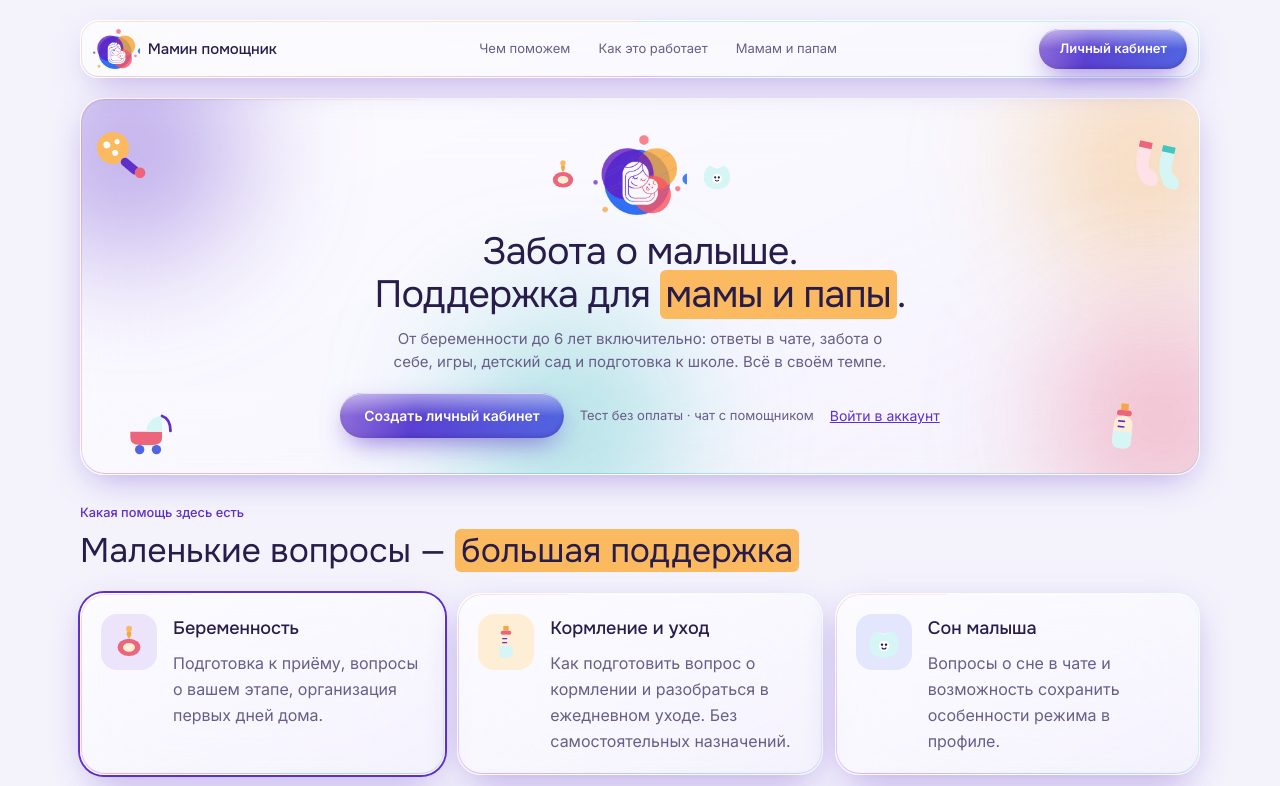
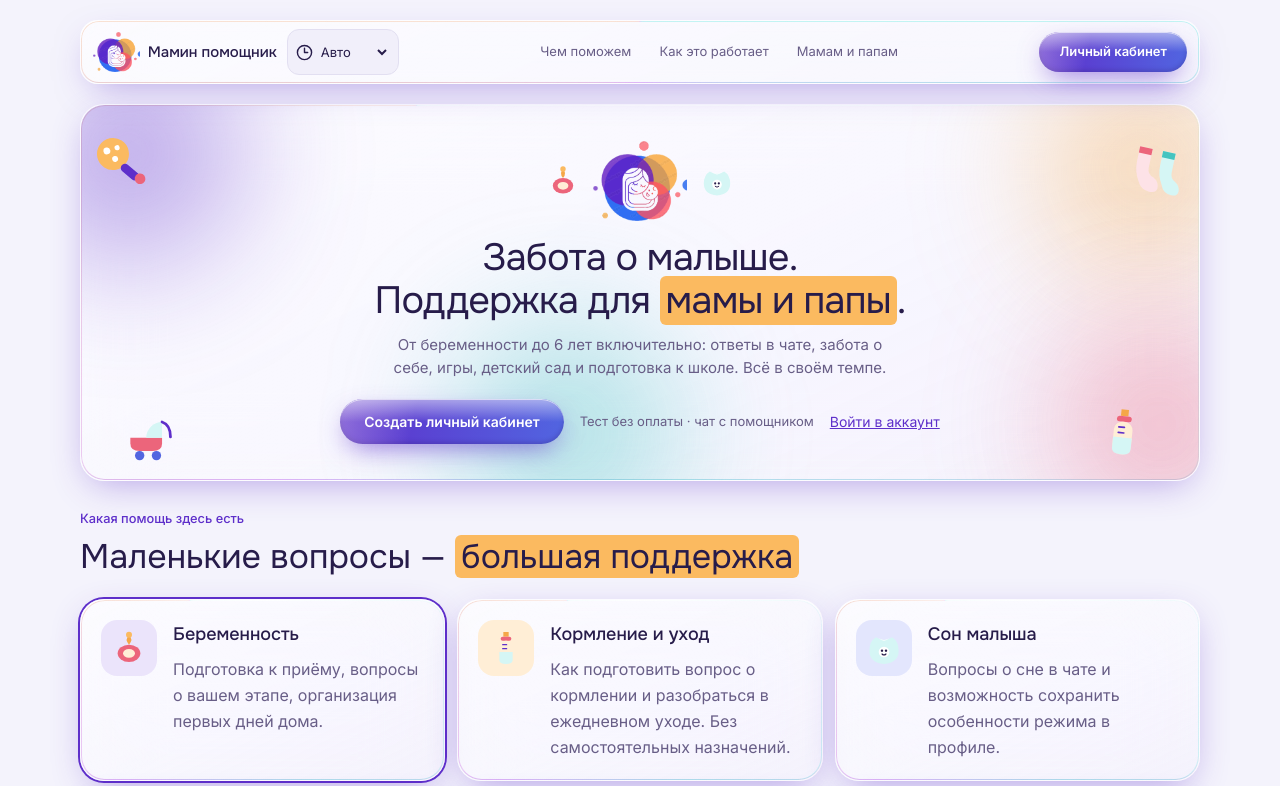
Before and after one commit to Scorboc/mama-helper-landing, a React (Vite) app: page / in a window 1280 px wide. Shown: the top 786 px of the page. Built offline with nearby package versions, Linux system fonts and the light colour scheme.

Commit message:
Add light dark and local-time automatic theme

```diff
--- a/index.html
+++ b/index.html
@@ -6,9 +6,8 @@
     <title>Мамин помощник — поддержка для мам и пап</title>
     <meta name="description" content="AI-помощник для мам и пап: беременность, дети до 6 лет включительно, игры, детский сад и подготовка к школе."/>
     <meta name="author" content="poehali.dev"/>
-    <style id="mama-palette-lock">
-      :root { color-scheme: light; --background: 250 60% 97% !important; --foreground: 254 45% 20% !important; --primary: 258 62% 49% !important; --secondary: 250 60% 95% !important; --muted: 250 45% 95% !important; --accent: 178 52% 52% !important; --border: 250 40% 91% !important; --input: 250 40% 91% !important; --ring: 258 62% 49% !important; --inner: 250 55% 96% !important; --cream: 35 100% 92% !important; --violet: 258 62% 49% !important; --violet-soft: 258 75% 94% !important; --blue: 232 70% 60% !important; --blue-soft: 232 85% 94% !important; --sage-soft: 178 65% 90% !important; }
-    </style>
+    <script src="/theme-init.js"></script>
+    <style>html { background: #f7f5fc; color-scheme: light; } html.dark { background: #191724; color-scheme: dark; }</style>
     <link rel="preconnect" href="https://fonts.googleapis.com">
     <link rel="preconnect" href="https://fonts.gstatic.com" crossorigin>
     <link rel="stylesheet" href="https://fonts.googleapis.com/css2?family=Onest:wght@400;500;600&family=Inter:wght@400;500;600&display=swap">
--- /dev/null
+++ b/public/theme-init.js
@@ -0,0 +1,34 @@
+// Runs before the first paint; the React controls use the same clock and storage.
+(function () {
+  const key = 'mama-theme';
+  const valid = value => ['auto', 'light', 'dark'].includes(value) ? value : 'auto';
+  let mode = 'auto';
+  try { mode = valid(localStorage.getItem(key)); } catch (_) { /* Private browsing. */ }
+  function snapshot() {
+    const hour = new Date().getHours();
+    const theme = mode === 'auto' ? (hour >= 20 || hour < 7 ? 'dark' : 'light') : mode;
+    return { mode, theme };
+  }
+  function apply() {
+    const { theme } = snapshot();
+    document.documentElement.classList.toggle('dark', theme === 'dark');
+    document.documentElement.style.colorScheme = theme;
+    window.dispatchEvent(new CustomEvent('mama-theme-change', { detail: { mode, theme } }));
+    return { mode, theme };
+  }
+  window.mamaTheme = {
+    get: snapshot,
+    set(value) {
+      mode = valid(value);
+      try { localStorage.setItem(key, mode); } catch (_) { /* Keep the choice for this tab. */ }
+      return apply();
+    }
+  };
+  window.addEventListener('storage', event => {
+    if (event.key === key || event.key === null) { mode = valid(event.newValue); apply(); }
+  });
+  window.addEventListener('focus', apply);
+  document.addEventListener('visibilitychange', apply);
+  setInterval(apply, 30000);
+  apply();
+})();
--- a/src/components/Header.tsx
+++ b/src/components/Header.tsx
@@ -1,4 +1,5 @@
 import { useState } from 'react';
+import ThemeControl from './ThemeControl';
 import Icon from '@/components/ui/icon';
 
 const links = [
@@ -13,10 +14,10 @@ const Header = () => {
   return (
     <header className="sticky top-0 z-50 px-3 pt-3 sm:px-5 sm:pt-5">
       <div className="glass-nav mx-auto flex max-w-[1120px] items-center justify-between gap-3 rounded-[18px] px-3 py-2">
-        <a href="#top" className="flex items-center gap-2">
+        <div className="brand-theme"><a href="#top" className="flex items-center gap-2">
           <img src="/logo-mark.png" alt="Мамин помощник" className="h-10 w-auto" />
           <span className="font-heading text-[15px] font-medium">Мамин помощник</span>
-        </a>
+        </a><ThemeControl /></div>
 
         <nav className="hidden items-center gap-1 lg:flex">
           {links.map((l) => (
--- /dev/null
+++ b/src/components/ThemeControl.tsx
@@ -0,0 +1,31 @@
+import { useEffect, useState } from 'react';
+import { Clock3, Moon, Sun } from 'lucide-react';
+
+type Mode = 'auto' | 'light' | 'dark';
+type ThemeState = { mode: Mode; theme: 'light' | 'dark' };
+declare global {
+  interface Window { mamaTheme: { get(): ThemeState; set(mode: Mode): ThemeState } }
+}
+
+export function useAppTheme() {
+  const [state, setState] = useState<ThemeState>(() => window.mamaTheme.get());
+  useEffect(() => {
+    const change = (event: Event) => setState((event as CustomEvent<ThemeState>).detail);
+    window.addEventListener('mama-theme-change', change);
+    return () => window.removeEventListener('mama-theme-change', change);
+  }, []);
+  return state;
+}
+
+export default function ThemeControl() {
+  const { mode } = useAppTheme();
+  const Icon = mode === 'auto' ? Clock3 : mode === 'dark' ? Moon : Sun;
+  return <label className="theme-control" title="Авто: тёмная тема с 20:00 до 07:00 по времени устройства">
+    <Icon size={17} aria-hidden="true" />
+    <select aria-label="Цветовая тема" value={mode} onChange={event => window.mamaTheme.set(event.target.value as Mode)}>
+      <option value="auto">Авто</option>
+      <option value="light">Светлая</option>
+      <option value="dark">Тёмная</option>
+    </select>
+  </label>;
+}
--- a/src/components/ui/sonner.tsx
+++ b/src/components/ui/sonner.tsx
@@ -1,10 +1,10 @@
-import { useTheme } from "next-themes"
+import { useAppTheme } from "@/components/ThemeControl"
 import { Toaster as Sonner } from "sonner"
 
 type ToasterProps = React.ComponentProps<typeof Sonner>
 
 const Toaster = ({ ...props }: ToasterProps) => {
-  const { theme = "system" } = useTheme()
+  const { theme } = useAppTheme()
 
   return (
     <Sonner
--- a/src/pages/ParentWorkspace.tsx
+++ b/src/pages/ParentWorkspace.tsx
@@ -1,4 +1,5 @@
 import { FormEvent, useEffect, useRef, useState } from 'react';
+import ThemeControl from '@/components/ThemeControl';
 import { Link } from 'react-router-dom';
 import { Bell, Heart, MessageCircle, UserRound, Settings, ArrowLeft, Send, LogOut, ClipboardList } from 'lucide-react';
 import { Tabs, TabsList, TabsTrigger, TabsContent } from '@/components/ui/tabs';
@@ -84,7 +85,7 @@ export default function ParentWorkspace({initialTab='home'}:{initialTab?:string}
   }
   if(loading)return <main className="account-page"><p role="status">Открываем ваш кабинет…</p></main>;
   if(!user)return <main className="account-page"><div className="tile account-card"><Fox className="h-20 w-20 mx-auto"/><h1>Ваш личный кабинет</h1><p>Войдите, чтобы профиль, чат и настройки сохранялись между посещениями.</p>{error&&<p role="alert" className="form-error mt-4">{error}</p>}<div className="flex flex-wrap gap-3 mt-6"><Button asChild><Link to="/account">Регистрация и вход</Link></Button></div></div></main>;
-  return <div className="parent-workspace"><header className="cabinet-header"><Link to="/" className="flex items-center gap-2"><img src="/logo-mark.png" alt="" className="h-12"/><strong>Мамин помощник</strong></Link><div className="flex items-center gap-3"><span className="test-pill">Тест без оплаты</span><Button variant="ghost" onClick={()=>void logout()} disabled={busy} aria-label="Выйти"><LogOut size={18}/></Button></div></header>
+  return <div className="parent-workspace"><header className="cabinet-header"><div className="brand-theme"><Link to="/" className="flex items-center gap-2"><img src="/logo-mark.png" alt="" className="h-12"/><strong>Мамин помощник</strong></Link><ThemeControl /></div><div className="flex items-center gap-3"><span className="test-pill">Тест без оплаты</span><Button variant="ghost" onClick={()=>void logout()} disabled={busy} aria-label="Выйти"><LogOut size={18}/></Button></div></header>
     <main className="cabinet-main"><div className="cabinet-greeting"><div><span className="cap">{state.profile?.role==='dad'?'Папа, вы тоже важны':'Забота о малыше начинается с заботы о вас'}</span><h1>{state.profile?'Рады, что вы здесь':'Давайте познакомимся'}</h1><p className="muted mt-2">{contextLabel(state.profile)}</p></div><HeartCloud className="h-24 w-24 hidden sm:block"/></div>
     <Tabs value={tab} onValueChange={v=>{setTab(v);setError('');setNotice('');}}><TabsList className="cabinet-tabs"><TabsTrigger value="home"><Heart size={18}/>Мой день</TabsTrigger><TabsTrigger value="chat"><MessageCircle size={18}/>Чат</TabsTrigger><TabsTrigger value="advisor"><Bell size={18}/>Советник{due.length>0&&<span className="count">{due.length}</span>}</TabsTrigger><TabsTrigger value="card"><ClipboardList size={18}/>Карта{state.medicalCard.length>0&&<span className="count">{state.medicalCard.length}</span>}</TabsTrigger><TabsTrigger value="profile"><UserRound size={18}/>Профиль</TabsTrigger><TabsTrigger value="settings"><Settings size={18}/>Настройки</TabsTrigger></TabsList>
     {error&&<p role="alert" className="form-error my-4">{error}</p>}{notice&&<p role="status" className="save-notice">{notice}</p>}
--- a/src/palette-lock.css
+++ b/src/palette-lock.css
@@ -3,8 +3,7 @@
  * builds. Keep the original palette in a separate, last-loaded stylesheet so
  * an older cached stylesheet cannot repaint the interface after the app loads.
  */
-:root,
-:root.dark {
+:root:not(.dark) {
   color-scheme: light;
   --background: 250 60% 97% !important;
   --foreground: 254 45% 20% !important;
@@ -56,7 +55,7 @@
 }
 
 .parent-workspace .cabinet-tabs {
-  background: #fff !important;
+  background: hsl(var(--card)) !important;
   border-color: transparent !important;
   box-shadow: 0 4px 14px hsl(276 36% 33% / 0.03) !important;
 }
@@ -104,3 +103,60 @@ body,
 #root {
   transition: none !important;
 }
+
+/* Muted violet night palette; preserve the original light palette above. */
+:root.dark {
+  color-scheme: dark;
+  --background: 249 22% 12%;
+  --foreground: 250 30% 93%;
+  --card: 249 20% 17%;
+  --card-foreground: 250 30% 93%;
+  --popover: 249 20% 19%;
+  --popover-foreground: 250 30% 93%;
+  --primary: 258 65% 72%;
+  --primary-foreground: 254 40% 14%;
+  --secondary: 250 22% 24%;
+  --secondary-foreground: 250 30% 93%;
+  --muted: 250 18% 22%;
+  --muted-foreground: 250 18% 73%;
+  --accent: 178 35% 32%;
+  --accent-foreground: 178 30% 94%;
+  --destructive: 350 65% 66%;
+  --destructive-foreground: 254 40% 14%;
+  --border: 250 18% 31%;
+  --input: 250 18% 31%;
+  --ring: 258 65% 72%;
+  --mark: 35 45% 30%;
+  --sage: 178 40% 65%;
+  --sage-soft: 178 25% 22%;
+  --pink: 350 65% 75%;
+  --pink-soft: 330 25% 24%;
+  --inner: 250 20% 22%;
+  --gold: 33 70% 70%;
+  --cream: 35 25% 23%;
+  --night: 232 65% 75%;
+  --fur: 258 65% 72%;
+  --violet: 258 65% 72%;
+  --violet-soft: 258 28% 25%;
+  --blue: 232 65% 75%;
+  --blue-soft: 232 28% 25%;
+  --teal: 178 40% 65%;
+  --coral: 350 65% 75%;
+  --orange: 33 70% 70%;
+}
+.brand-theme { display: flex; align-items: center; gap: 10px; flex-wrap: wrap; min-width: 0; }
+.theme-control { display: inline-flex; align-items: center; gap: 4px; border: 1px solid hsl(var(--border)); border-radius: 12px; padding: 0 8px; background: hsl(var(--inner)); color: hsl(var(--foreground)); flex-shrink: 0; }
+.theme-control select { background: transparent; color: inherit; min-height: 44px; max-width: 94px; font-size: 13px; cursor: pointer; }
+.theme-control select:focus-visible { outline: 2px solid hsl(var(--ring)); outline-offset: 2px; }
+.theme-control option { background: hsl(var(--card)); color: hsl(var(--foreground)); }
+.dark .care-quick button, .dark .service-stack select, .dark .care-hub select,
+.dark .guide-search input, .dark .guide-search button, .dark select.bg-white { background: hsl(var(--card)); color: hsl(var(--foreground)); }
+.dark .test-pill, .dark .steps-list li>span, .dark .parent-workspace .count { color: hsl(var(--gold)) !important; }
+.dark .care-new, .dark .parent-workspace .save-notice { color: hsl(var(--sage)) !important; }
+.dark .parent-workspace .form-error, .dark .account-page .form-error { background: hsl(var(--pink-soft)) !important; border-color: hsl(var(--destructive)) !important; color: hsl(var(--pink)) !important; }
+.dark .parent-workspace .bubble.user,
+.dark .parent-workspace .cabinet-tabs>button[data-state='active'] { color: hsl(var(--primary-foreground)); }
+@media (max-width: 480px) {
+  .cabinet-header { flex-wrap: wrap; }
+  .brand-theme { gap: 6px; }
+}
```
Also changed, not shown: 1 other file (tests, documents, lock files or other folders).
